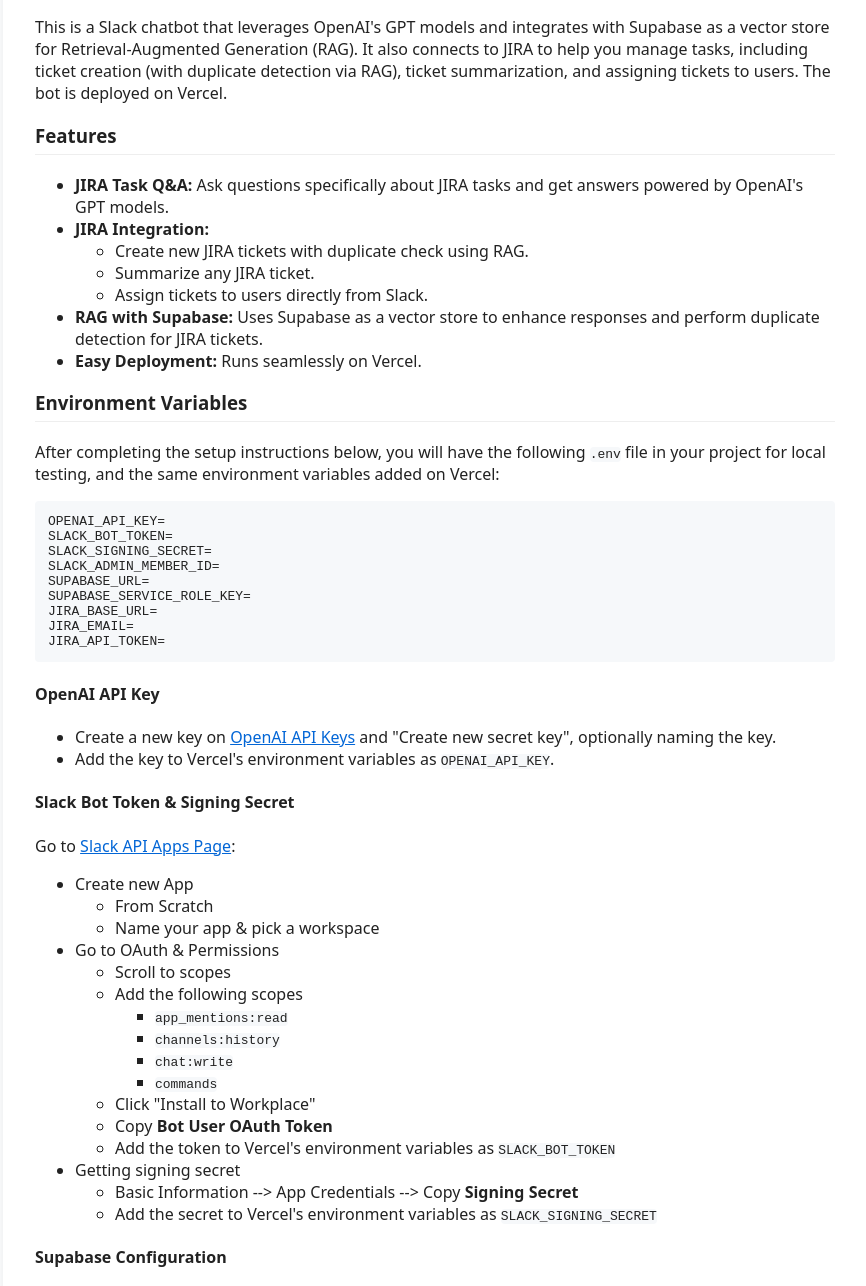
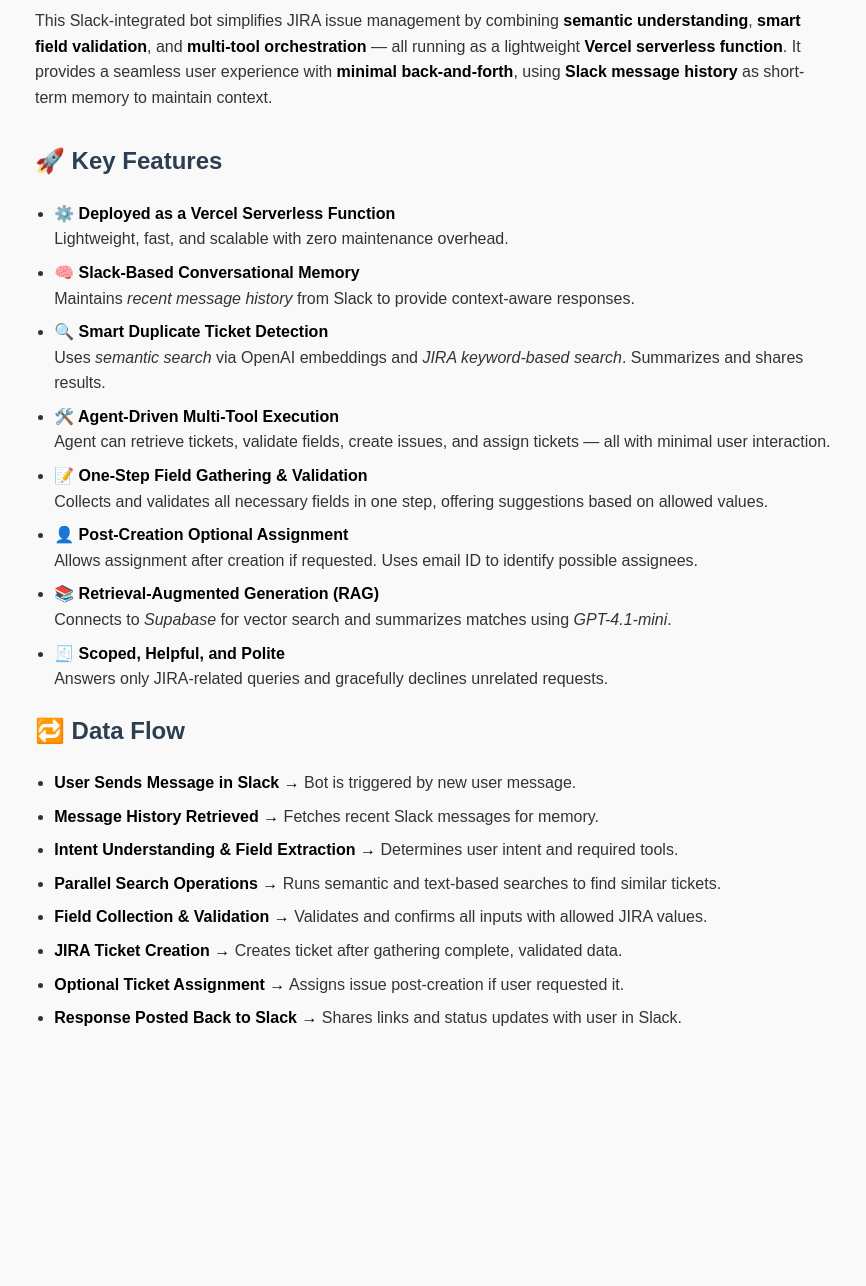
Before and after one commit to krishnendu113/slack-jira-bot, a website: page public/index.html in a window 1280 px wide. Shown: the part 144-1430 px from the top of the page, without its empty margins (205-1071 px from the left). After the commit the page ends 1239 px from the top, so only its background shows below. Drawn offline with Linux system fonts and the light colour scheme.

Commit message:
Updated home page, and system prompt

```diff
--- a/public/index.html
+++ b/public/index.html
@@ -1,149 +1,97 @@
 <!DOCTYPE html>
 <html lang="en">
 <head>
-  <meta charset="UTF-8" />
-  <title>JIRA Slackbot with Vercel - README</title>
-  <link rel="icon" type="image/x-icon" href="favicon.ico">
-  <meta name="viewport" content="width=device-width, initial-scale=1" />
+  <meta charset="UTF-8">
+  <title>Slack JIRA Assistant Bot Overview</title>
   <style>
-    body { font-family: system-ui, sans-serif; margin: 2rem; background: #fafbfc; color: #222; }
-    #readme { max-width: 800px; margin: auto; background: #fff; padding: 2rem; border-radius: 8px; box-shadow: 0 2px 8px #0001; }
-    pre, code { background: #f6f8fa; border-radius: 4px; }
-    pre { padding: 1em; overflow-x: auto; }
-    h1, h2, h3 { border-bottom: 1px solid #eee; padding-bottom: .3em; }
-    a { color: #0366d6; }
+    body {
+      font-family: Arial, sans-serif;
+      line-height: 1.6;
+      margin: 2rem auto;
+      max-width: 800px;
+      padding: 1rem;
+      background-color: #f9f9f9;
+      color: #333;
+    }
+    h1, h2 {
+      color: #2c3e50;
+    }
+    h1 {
+      border-bottom: 2px solid #ccc;
+      padding-bottom: 0.5rem;
+    }
+    ul {
+      padding-left: 1.2rem;
+    }
+    li {
+      margin-bottom: 0.5rem;
+    }
+    strong {
+      color: #000;
+    }
+    .section {
+      margin-bottom: 2rem;
+    }
+    .highlight {
+      background: #e8f5e9;
+      padding: 1rem;
+      border-left: 4px solid #4caf50;
+    }
   </style>
 </head>
 <body>
-  <div id="readme">
-    <h1>JIRA Slackbot with Vercel</h1>
-    <p>This is a Slack chatbot that leverages OpenAI's GPT models and integrates with Supabase as a vector store for Retrieval-Augmented Generation (RAG). It also connects to JIRA to help you manage tasks, including ticket creation (with duplicate detection via RAG), ticket summarization, and assigning tickets to users. The bot is deployed on Vercel.</p>
 
-    <h3>Features</h3>
+  <h1>🤖 Slack JIRA Assistant Bot Overview</h1>
+
+  <div class="section">
+    <p>This Slack-integrated bot simplifies JIRA issue management by combining
+      <strong>semantic understanding</strong>, <strong>smart field validation</strong>,
+      and <strong>multi-tool orchestration</strong> — all running as a lightweight
+      <strong>Vercel serverless function</strong>. It provides a seamless user experience
+      with <strong>minimal back-and-forth</strong>, using
+      <strong>Slack message history</strong> as short-term memory to maintain context.
+    </p>
+  </div>
+
+  <h2>🚀 Key Features</h2>
   <ul>
-      <li><strong>JIRA Task Q&amp;A:</strong> Ask questions specifically about JIRA tasks and get answers powered by OpenAI's GPT models.</li>
-      <li><strong>JIRA Integration:</strong>
-        <ul>
-          <li>Create new JIRA tickets with duplicate check using RAG.</li>
-          <li>Summarize any JIRA ticket.</li>
-          <li>Assign tickets to users directly from Slack.</li>
-        </ul>
+    <li><strong>⚙️ Deployed as a Vercel Serverless Function</strong><br>
+      Lightweight, fast, and scalable with zero maintenance overhead.
     </li>
-      <li><strong>RAG with Supabase:</strong> Uses Supabase as a vector store to enhance responses and perform duplicate detection for JIRA tickets.</li>
-      <li><strong>Easy Deployment:</strong> Runs seamlessly on Vercel.</li>
-    </ul>
-
-    <h3>Environment Variables</h3>
-    <p>After completing the setup instructions below, you will have the following <code>.env</code> file in your project for local testing, and the same environment variables added on Vercel:</p>
-    <pre><code>OPENAI_API_KEY=
-SLACK_BOT_TOKEN=
-SLACK_SIGNING_SECRET=
-SLACK_ADMIN_MEMBER_ID=
-SUPABASE_URL=
-SUPABASE_SERVICE_ROLE_KEY=
-JIRA_BASE_URL=
-JIRA_EMAIL=
-JIRA_API_TOKEN=
-</code></pre>
-
-    <h4>OpenAI API Key</h4>
-    <ul>
-      <li>Create a new key on <a href="https://platform.openai.com/api-keys">OpenAI API Keys</a> and "Create new secret key", optionally naming the key.</li>
-      <li>Add the key to Vercel's environment variables as <code>OPENAI_API_KEY</code>.</li>
-    </ul>
-
-    <h4>Slack Bot Token &amp; Signing Secret</h4>
-    <p>Go to <a href="https://api.slack.com/apps">Slack API Apps Page</a>:</p>
-    <ul>
-      <li>Create new App
-        <ul>
-          <li>From Scratch</li>
-          <li>Name your app &amp; pick a workspace</li>
-        </ul>
+    <li><strong>🧠 Slack-Based Conversational Memory</strong><br>
+      Maintains <em>recent message history</em> from Slack to provide context-aware responses.
     </li>
-      <li>Go to OAuth &amp; Permissions
-        <ul>
-          <li>Scroll to scopes</li>
-          <li>Add the following scopes
-            <ul>
-              <li><code>app_mentions:read</code></li>
-              <li><code>channels:history</code></li>
-              <li><code>chat:write</code></li>
-              <li><code>commands</code></li>
-            </ul>
+    <li><strong>🔍 Smart Duplicate Ticket Detection</strong><br>
+      Uses <em>semantic search</em> via OpenAI embeddings and <em>JIRA keyword-based search</em>. Summarizes and shares results.
     </li>
-          <li>Click "Install to Workplace"</li>
-          <li>Copy <strong>Bot User OAuth Token</strong></li>
-          <li>Add the token to Vercel's environment variables as <code>SLACK_BOT_TOKEN</code></li>
-        </ul>
+    <li><strong>🛠️ Agent-Driven Multi-Tool Execution</strong><br>
+      Agent can retrieve tickets, validate fields, create issues, and assign tickets — all with minimal user interaction.
     </li>
-      <li>Getting signing secret
-        <ul>
-          <li>Basic Information --&gt; App Credentials --&gt; Copy <strong>Signing Secret</strong></li>
-          <li>Add the secret to Vercel's environment variables as <code>SLACK_SIGNING_SECRET</code></li>
-        </ul>
+    <li><strong>📝 One-Step Field Gathering & Validation</strong><br>
+      Collects and validates all necessary fields in one step, offering suggestions based on allowed values.
+    </li>
+    <li><strong>👤 Post-Creation Optional Assignment</strong><br>
+      Allows assignment after creation if requested. Uses email ID to identify possible assignees.
+    </li>
+    <li><strong>📚 Retrieval-Augmented Generation (RAG)</strong><br>
+      Connects to <em>Supabase</em> for vector search and summarizes matches using <em>GPT-4.1-mini</em>.
+    </li>
+    <li><strong>🧾 Scoped, Helpful, and Polite</strong><br>
+      Answers only JIRA-related queries and gracefully declines unrelated requests.
     </li>
   </ul>
 
-    <h4>Supabase Configuration</h4>
+  <h2>🔁 Data Flow</h2>
   <ul>
-      <li>Create a project on <a href="https://supabase.com/">Supabase</a>.</li>
-      <li>Get your project URL and Service Role Key.</li>
-      <li>Add them to Vercel's environment variables as <code>SUPABASE_URL</code> and <code>SUPABASE_SERVICE_ROLE_KEY</code>.</li>
+    <li><strong>User Sends Message in Slack →</strong> Bot is triggered by new user message.</li>
+    <li><strong>Message History Retrieved →</strong> Fetches recent Slack messages for memory.</li>
+    <li><strong>Intent Understanding & Field Extraction →</strong> Determines user intent and required tools.</li>
+    <li><strong>Parallel Search Operations →</strong> Runs semantic and text-based searches to find similar tickets.</li>
+    <li><strong>Field Collection & Validation →</strong> Validates and confirms all inputs with allowed JIRA values.</li>
+    <li><strong>JIRA Ticket Creation →</strong> Creates ticket after gathering complete, validated data.</li>
+    <li><strong>Optional Ticket Assignment →</strong> Assigns issue post-creation if user requested it.</li>
+    <li><strong>Response Posted Back to Slack →</strong> Shares links and status updates with user in Slack.</li>
   </ul>
 
-    <h4>JIRA Configuration</h4>
-    <ul>
-      <li>Get your JIRA instance base URL, email, and API token.</li>
-      <li>Add them to Vercel's environment variables as <code>JIRA_BASE_URL</code>, <code>JIRA_EMAIL</code>, and <code>JIRA_API_TOKEN</code>.</li>
-    </ul>
-
-    <h4>Admin's Slack Member ID</h4>
-    <ul>
-      <li>Click on your profile picture in Slack and click <strong>Profile</strong>.</li>
-      <li>Click on the three dots in the middle right corner and select <strong>Copy member ID</strong>.</li>
-      <li>Add the ID to Vercel's environment variables as <code>SLACK_ADMIN_MEMBER_ID</code>.</li>
-    </ul>
-
-    <h3>Enable Slack Events</h3>
-    <p>After successfully deploying the app, go to <a href="https://api.slack.com/apps">Slack API Apps Page</a> and select your app:</p>
-    <ul>
-      <li>Go to <strong>Event Subscriptions</strong> and enable events.</li>
-      <li>Add the following URL to <strong>Request URL</strong>:
-        <ul>
-          <li><code>https://&lt;your-vercel-app&gt;.vercel.app/api/events</code></li>
-          <li>Make sure the URL is verified, otherwise check out <a href="https://vercel.com/docs/observability/runtime-logs">Vercel Logs</a> for troubleshooting.</li>
-          <li>Subscribe to bot events by adding:
-            <ul>
-              <li><code>app_mention</code></li>
-              <li><code>channel_created</code></li>
-            </ul>
-          </li>
-          <li>Click <strong>Save Changes</strong>.</li>
-        </ul>
-      </li>
-      <li>Slack requires you to reinstall the app to apply the changes.</li>
-    </ul>
-
-    <h2>Local Development</h2>
-    <p>Use the <a href="https://vercel.com/docs/cli">Vercel CLI</a> and <a href="https://github.com/localtunnel/localtunnel">localtunnel</a> to test out this project locally:</p>
-    <pre><code>pnpm i -g vercel
-pnpm vercel dev --listen 3000 --yes
-</code></pre>
-    <pre><code>npx localtunnel --port 3000
-</code></pre>
-    <p>Make sure to modify the <a href="./README.md/#enable-slack-events">subscription URL</a> to the <code>localtunnel</code> URL.</p>
-
-    <h2>Production Deployment</h2>
-    <p>To deploy your Slackbot to production using Vercel:</p>
-    <ol>
-      <li>Push your latest code to your main branch (e.g., <code>main</code> or <code>master</code>).</li>
-      <li>Go to your project on <a href="https://vercel.com/dashboard">Vercel Dashboard</a> and click <strong>Deploy</strong>.</li>
-      <li>Or, deploy directly from the command line:</li>
-    </ol>
-    <pre><code>vercel --prod
-</code></pre>
-    <p>This will trigger a production deployment and provide you with a live URL (e.g., <code>https://your-app.vercel.app</code>). Use this URL for your Slack Event Subscriptions in production.</p>
-  </div>
 </body>
 </html>
```
Lines whose indentation alone changed are shown as unchanged.
